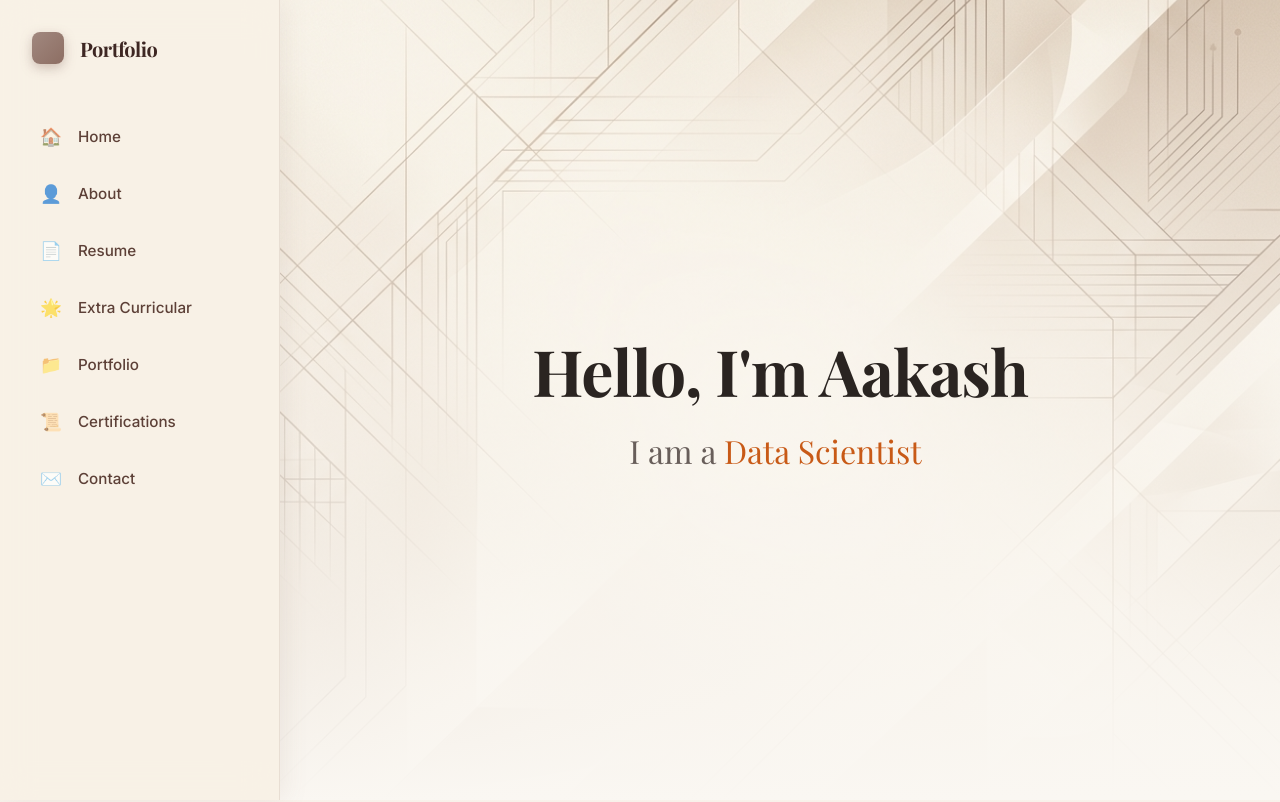
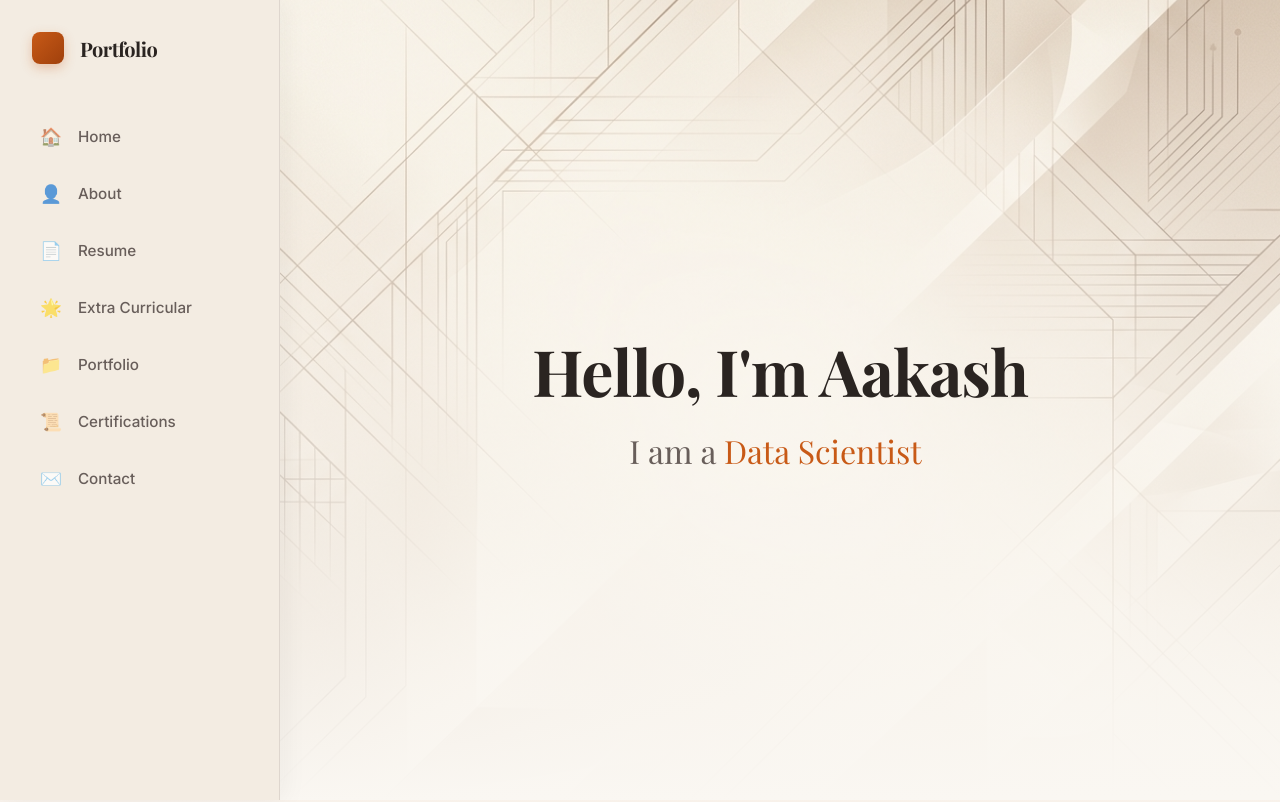
Before and after one commit to aakashs-dev/aakashs-dev.github.io, an Angular app: page / in a window 1280 px wide. Shown: the top 802 px of the page. Built offline with nearby package versions, Linux system fonts and the light colour scheme; a web font is replaced by a local one.

Commit message:
style(sidenav): apply color theory to sidenav active states and logos

```diff
--- a/src/app/components/sidenav/sidenav.scss
+++ b/src/app/components/sidenav/sidenav.scss
@@ -4,15 +4,15 @@
   position: fixed;
   left: 0;
   top: 0;
-  background: rgba(248, 241, 229, 0.85);
+  background: rgba(242, 235, 225, 0.9);
   backdrop-filter: blur(16px);
   -webkit-backdrop-filter: blur(16px);
-  border-right: 1px solid rgba(141, 110, 99, 0.15);
+  border-right: 1px solid rgba(42, 36, 33, 0.1);
   display: flex;
   flex-direction: column;
   padding: 2rem 1.5rem;
   z-index: 100;
-  box-shadow: 4px 0 24px rgba(141, 110, 99, 0.1);
+  box-shadow: 4px 0 24px rgba(42, 36, 33, 0.05);
 }
 
 .logo {
@@ -26,15 +26,15 @@
     width: 32px;
     height: 32px;
     border-radius: 8px;
-    background: linear-gradient(135deg, #a1887f 0%, #8d6e63 100%);
-    box-shadow: 0 4px 12px rgba(141, 110, 99, 0.4);
+    background: linear-gradient(135deg, #C85A17 0%, #A0400C 100%);
+    box-shadow: 0 4px 12px rgba(200, 90, 23, 0.3);
   }
 
   .logo-text {
     font-family: 'Playfair Display', serif;
     font-size: 1.25rem;
     font-weight: 700;
-    color: #3e2723;
+    color: #2A2421;
     letter-spacing: -0.5px;
   }
 }
@@ -49,7 +49,7 @@
     align-items: center;
     gap: 1rem;
     padding: 0.875rem 1rem;
-    color: #5d4037;
+    color: #685E5A;
     text-decoration: none;
     border-radius: 12px;
     font-size: 0.95rem;
@@ -65,8 +65,8 @@
     }
 
     &:hover {
-      color: #3e2723;
-      background: rgba(141, 110, 99, 0.08);
+      color: #2A2421;
+      background: rgba(42, 36, 33, 0.06);
       transform: translateX(4px);
 
       .icon {
@@ -75,8 +75,8 @@
     }
 
     &.active {
-      color: #3e2723;
-      background: rgba(141, 110, 99, 0.12);
+      color: #2A2421;
+      background: rgba(42, 36, 33, 0.08);
 
       .icon {
         opacity: 1;
@@ -90,7 +90,7 @@
         transform: translateY(-50%);
         width: 4px;
         height: 60%;
-        background: #8d6e63;
+        background: #C85A17;
         border-radius: 0 4px 4px 0;
       }
     }
```
